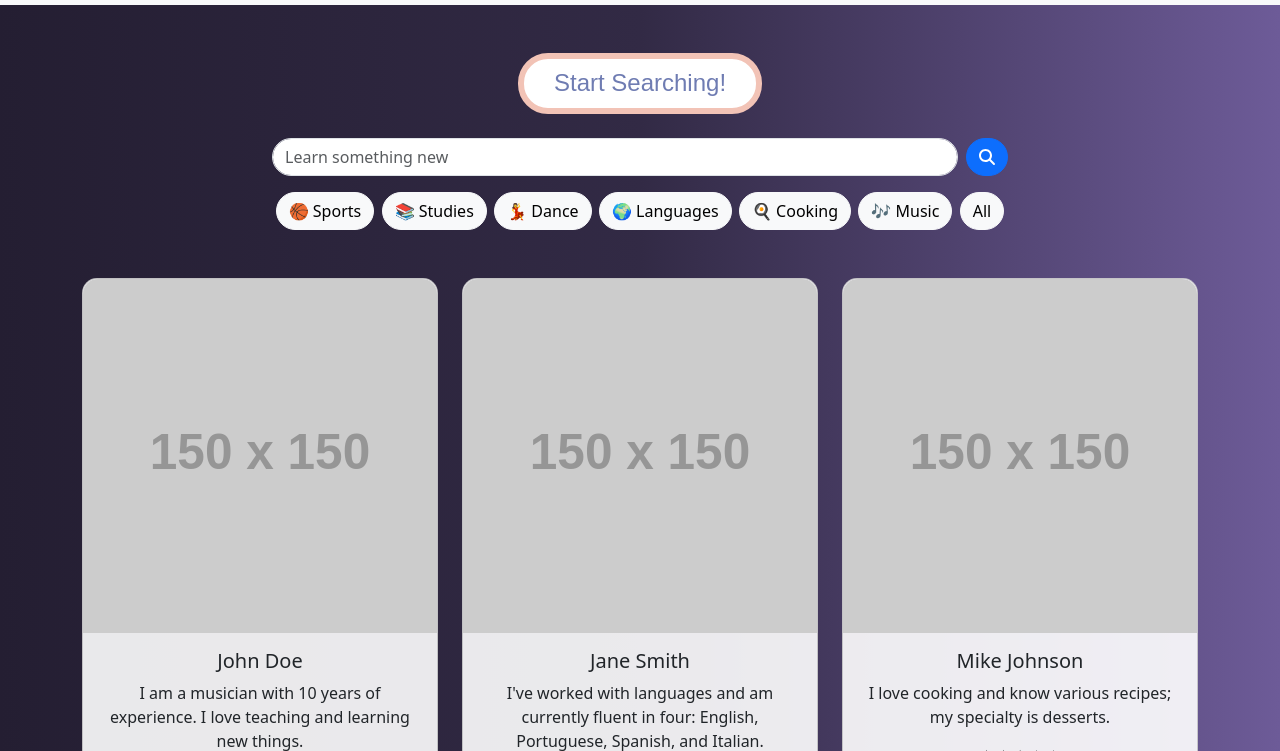
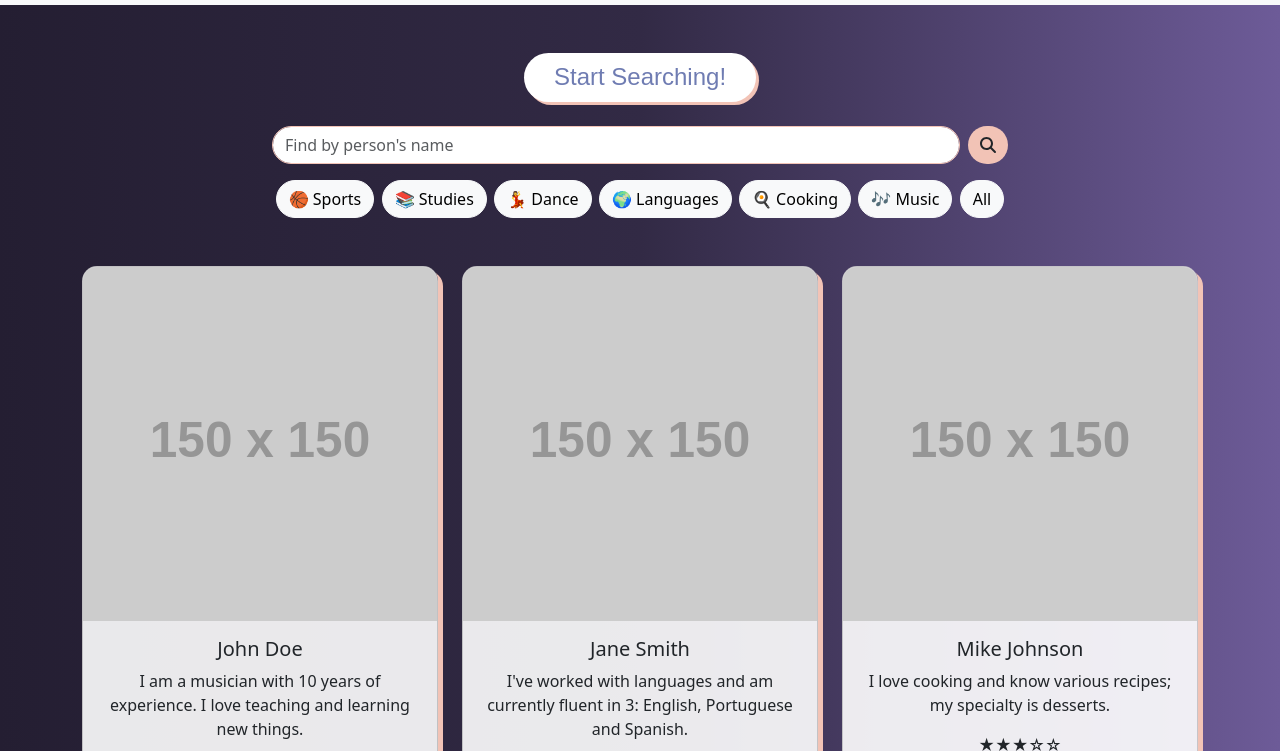
Before and after one commit to 4GeeksAcademy/4Share, a React app: page /profileShare in a window 1280 px wide. Shown: the part 49-800 px from the top of the page. Built offline with nearby package versions, Linux system fonts and the light colour scheme; no server answers; placeholder pictures from the web are drawn by us.

Commit message:
new update

```diff
--- a/src/front/js/pages/ProfileShare.js
+++ b/src/front/js/pages/ProfileShare.js
@@ -4,11 +4,11 @@ const ProfileShare = () => {
   const [searchTerm, setSearchTerm] = useState("");
   const profiles = [
     { name: "John Doe", description: "I am a musician with 10 years of experience. I love teaching and learning new things.", category: "music", rating: 4 },
-    { name: "Jane Smith", description: "I've worked with languages and am currently fluent in four: English, Portuguese, Spanish, and Italian.", category: "languages", rating: 5 },
+    { name: "Jane Smith", description: "I've worked with languages and am currently fluent in 3: English, Portuguese and Spanish.", category: "languages", rating: 5 },
     { name: "Mike Johnson", description: "I love cooking and know various recipes; my specialty is desserts.", category: "cooking", rating: 3 },
-    { name: "Emily Davis", description: "I'm passionate about sports and fitness. With 5 years as a pro athlete, I enjoy helping others.", category: "sports", rating: 4 },
-    { name: "Sophia Lee", description: "I've been a dancer for over 8 years, focusing on contemporary. I love teaching dance to others.", category: "dance", rating: 5 },
-    { name: "David Brown", description: "Education is a big part of my life. I have experience helping students improve their academic skills.", category: "studies", rating: 5 },
+    { name: "Emily Davis", description: "I'm passionate about sports and fitness. With 5 years as a pro athlete.", category: "sports", rating: 4 },
+    { name: "Sophia Lee", description: "I've been a dancer for over 8 years, focusing on contemporary. I love teaching dance.", category: "dance", rating: 5 },
+    { name: "David Brown", description: "Education is my life. I have experience helping students improve their skills.", category: "studies", rating: 5 },
   ];
 
   const [selectedCategory, setSelectedCategory] = useState("");
@@ -48,16 +48,20 @@ const ProfileShare = () => {
     <div className="d-flex">
       <input
         type="search"
-              className="form-control me-2"
-              placeholder="Learn something new"
+        className="form-control custom-search-bar me-2"
+        placeholder="Find by person's name"
         aria-label="Search"
         value={searchTerm}
         onChange={(e) => setSearchTerm(e.target.value)}
       />
-            <button className="btn btn-primary"><i className="fas fa-search"></i></button>
+      <button className="btn custom-search-button">
+        <i className="fas fa-search"></i>
+      </button>
     </div>
   </div>
 </div>
+
+
 
       {/* Emojis categories */}
       <div className="row justify-content-center mt-3">
--- a/src/front/styles/home.css
+++ b/src/front/styles/home.css
@@ -15,38 +15,26 @@ body {
     color: #ffffff;
   }
 
+/* Estilizar os cards */
 .card {
   background-color: rgba(255, 255, 255, 0.9);
   margin-bottom: 20px;
+  border-radius: 15px; /* Um único border-radius nos cards */
+  overflow: hidden;
+  box-shadow: 5px 5px #f2c3b6;
 }
 
-.form-control {
+
+
+/* Estilizar os botões */
+.btn, .btn-primary {
   border-radius: 25px;
 }
 
-  .btn {
-    border-radius: 25px;
-  }
-
-  /* Arredondar os cards */
-  .card {
-    border-radius: 15px;
-    overflow: hidden;
-  }
-
-  .card-img-top {
-    border-top-left-radius: 15px;
-    border-top-right-radius: 15px;
-  }
-
-  .btn-primary {
-    border-radius: 20px;
-  }
-
-  /* Start searching */
+/* Estilo para o título "Start Searching" */
 .custom-title {
   background-color: #ffffff;
-    border: 6px solid #f2c3b6;
+  box-shadow: 3px 3px #f2c3b6;
   border-radius: 30px;
   padding: 10px 30px;
   font-size: 24px;
@@ -55,3 +43,33 @@ body {
   text-align: center;
   font-family: Arial, sans-serif;
 }
+
+/* Estilizar o botão de busca (com a lupa) */
+.custom-search-button {
+  background-color: #f2c3b6;
+  border: none;
+  transition: background-color 0.3s ease;
+}
+
+.custom-search-button:hover {
+  background-color: #e0b2a3;
+}
+
+/* Estilizar a barra de busca */
+.custom-search-bar {
+  border-radius: 30px;
+  border-color: #f2c3b6;
+  transition: border-color 0.5s ease;
+}
+
+.custom-search-bar:focus {
+  border-color: #f2c3b6;
+  box-shadow: 0 0 5px rgba(242, 195, 182, 0.5);
+  outline: none;
+}
+
+/* Estilo de hover para os botões */
+.btn:hover {
+  background-color: #f2c3b6 !important;
+  color: #ffffff !important;
+}
```
Also changed, not shown: src/front/img/StartSearch.png (added). Lines whose indentation alone changed are shown as unchanged.
